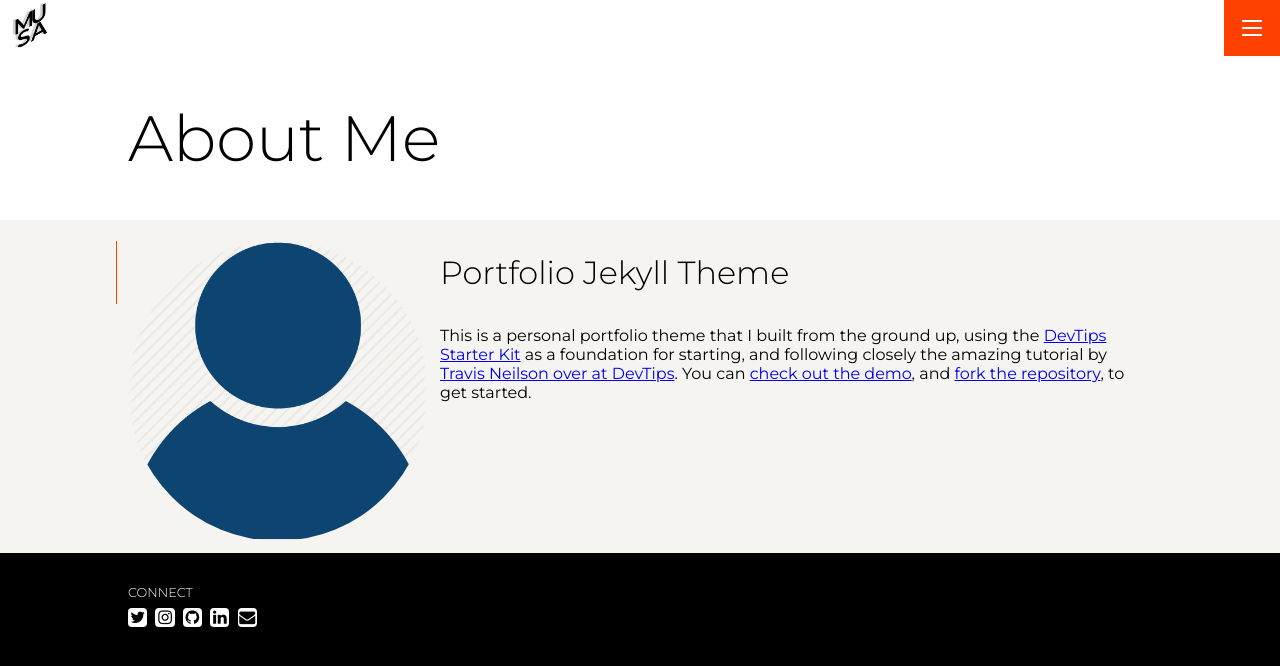
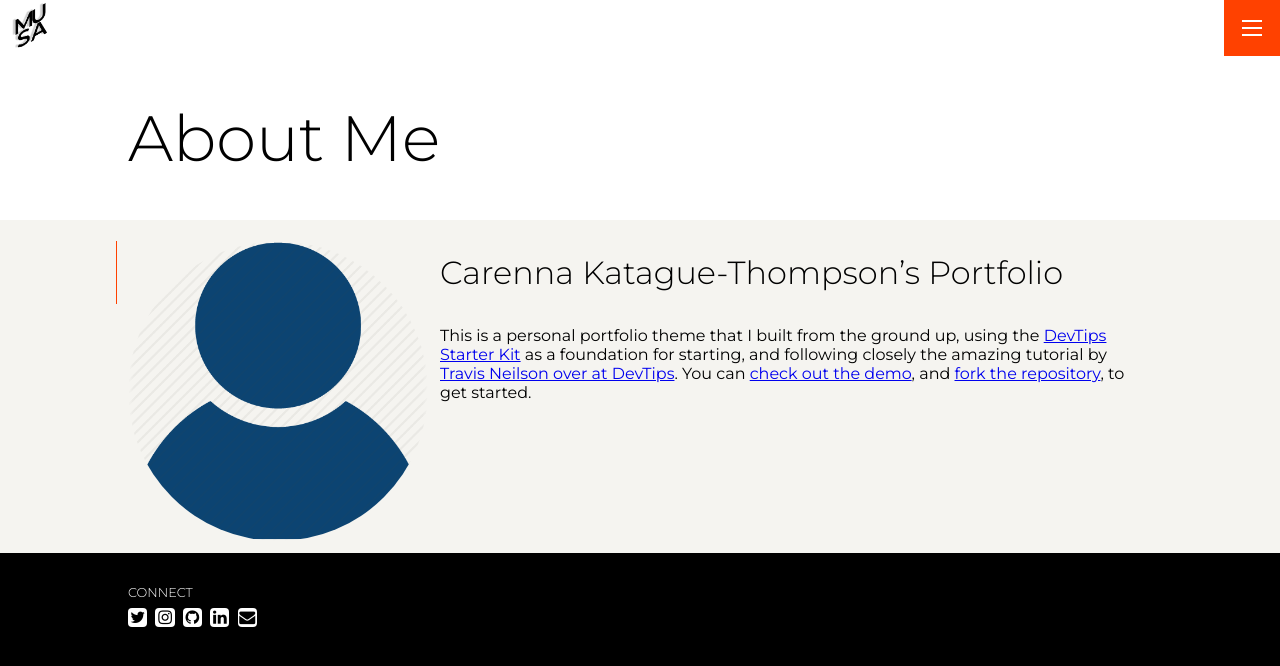
Before and after one commit to carennakt/portfolio, a Jekyll site: the page built from pages/about.md, in a window 1280 px wide. Shown: the top 666 px of the page. Built offline with Jekyll 4.4.1, drawn with Linux system fonts in a browser that asks for light colours.

Commit message:
Titled Carenna's Portfolio
Updated the title of the portfolio

```diff
--- a/pages/about.md
+++ b/pages/about.md
@@ -5,6 +5,6 @@ headshot: /assets/img/headshot.webp
 permalink: /about
 ---
 
-# Portfolio Jekyll Theme
+# Carenna Katague-Thompson's Portfolio
 
 This is a personal portfolio theme that I built from the ground up, using the [DevTips Starter Kit](http://devtipsstarterkit.com/) as a foundation for starting, and following closely the amazing tutorial by [Travis Neilson over at DevTips](https://www.youtube.com/watch?v=T6jKLsxbFg4&list=PL0CB3OvPhDA_STygmp3sDenx3UpdOMk7P). You can [check out the demo](lenpaul.github.io/portfolio-jekyll-theme/), and [fork the repository](https://github.com/LeNPaul/portfolio-jekyll-theme/fork), to get started.
```
